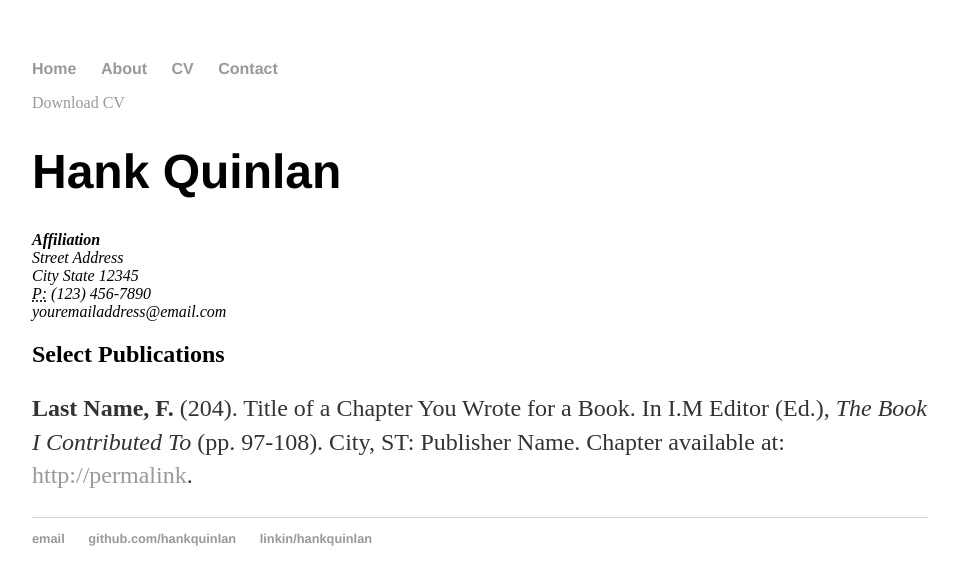
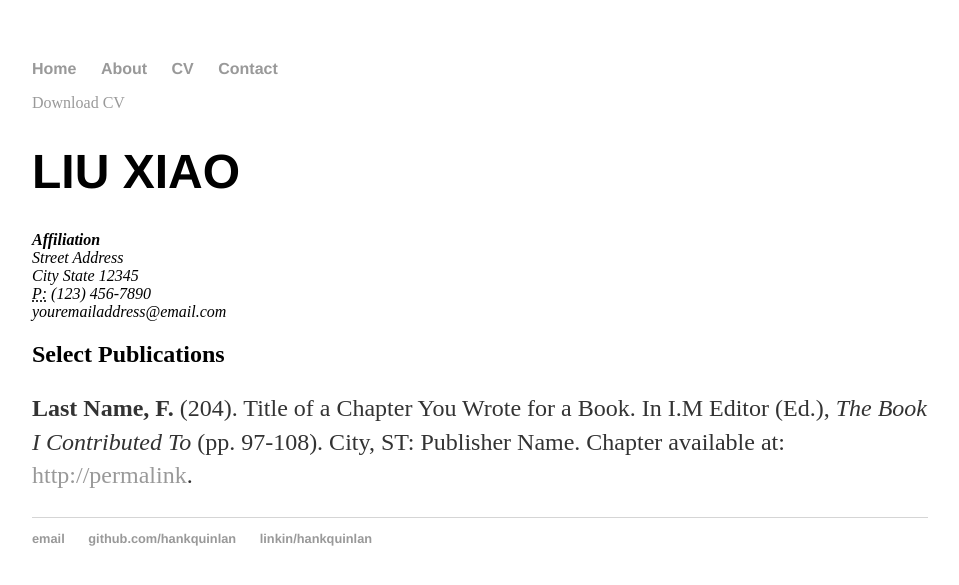
Before and after one commit to Archimedes2013/Archimedes2013.github.io, a Jekyll site: the page built from cv/index.html, in a window 1280 px wide. Shown: the top 585 px of the page, without its empty margins (160-1119 px from the left). Built offline with Jekyll 4.4.1, drawn with Linux system fonts in a browser that asks for light colours.

Commit message:
Update index.html

```diff
--- a/cv/index.html
+++ b/cv/index.html
@@ -5,7 +5,7 @@ title: CV of Your Name
 
 <div class="cv">
 		<a href="https://raw.githubusercontent.com/Archimedes2013/Archimedes2013.github.io/master/5612078_research%20proposal.pdf" class="download" title="Download CV as PDF">Download CV</a>
-					<h1>Hank Quinlan</h1>
+					<h1>LIU XIAO</h1>
 					<address>
 					<strong>Affiliation</strong><br>
 					Street Address<br>
```
